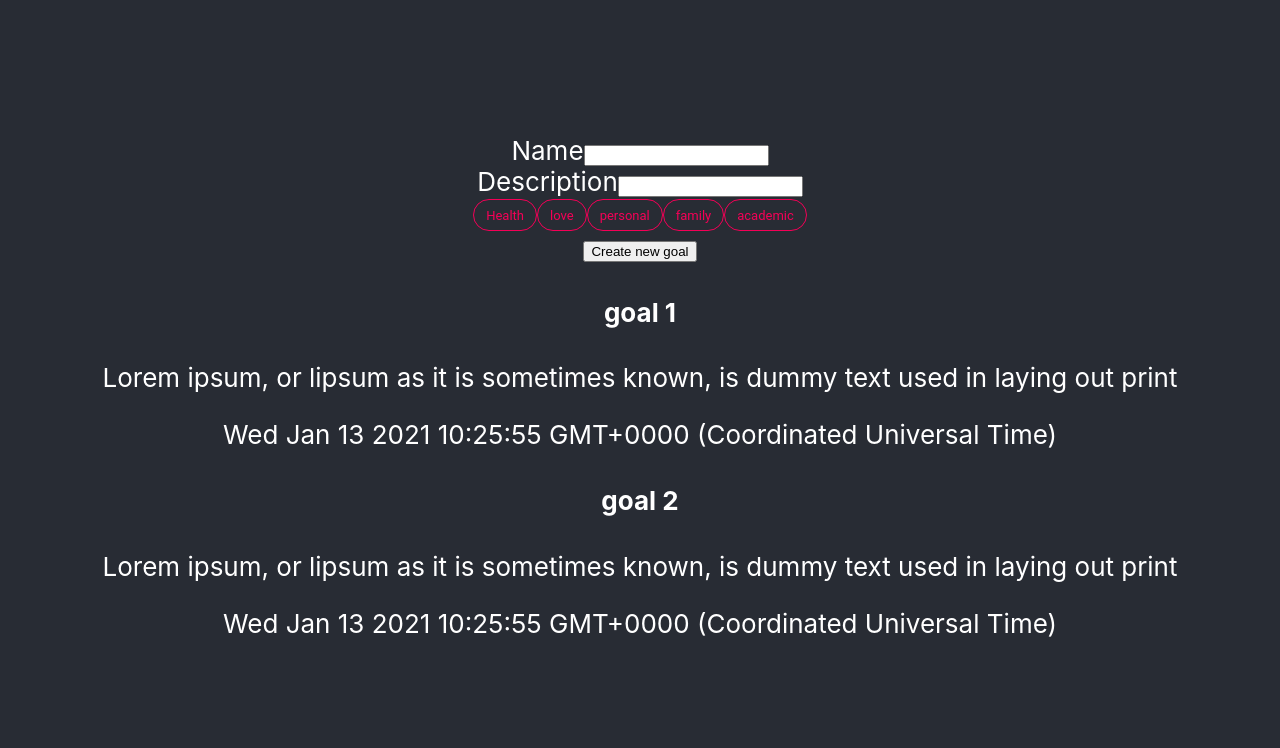
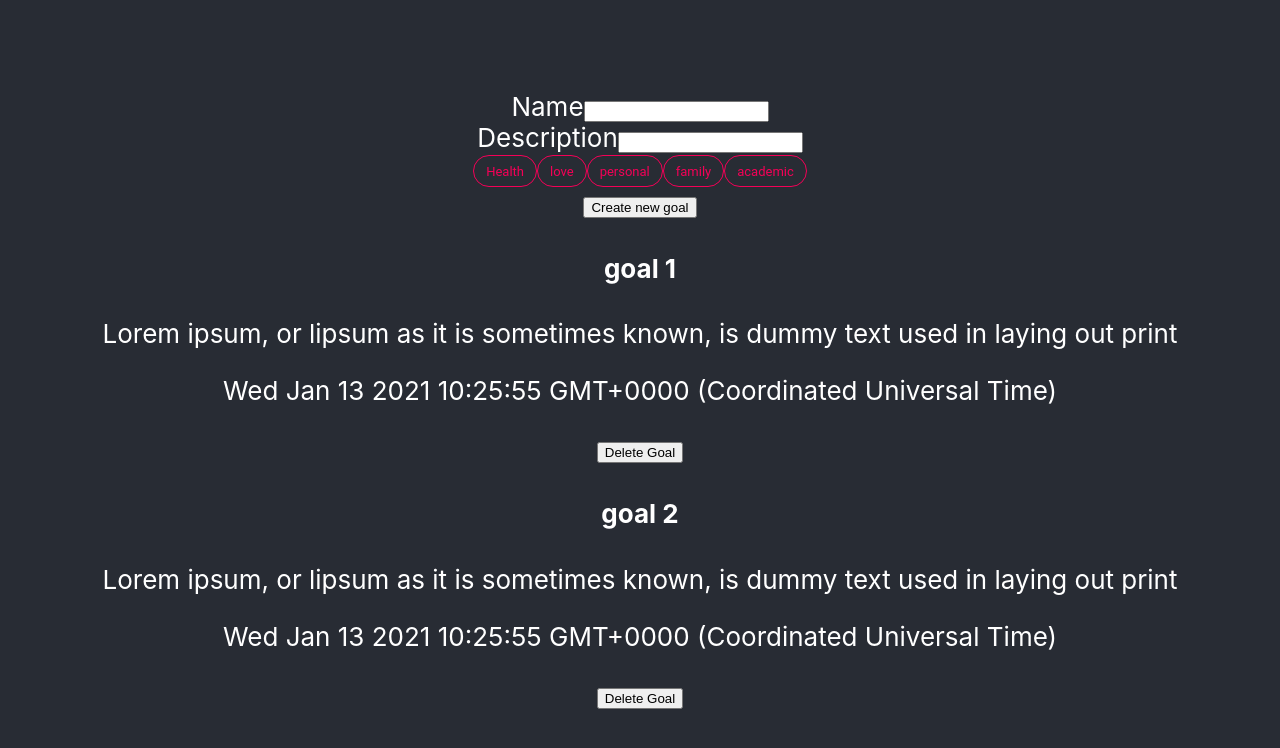
Before and after one commit to BhavyaCodes/get-it-done, a React (Create React App) app: page / in a window 1280 px wide. Shown: the top 748 px of the page. Built offline with nearby package versions, Linux system fonts and the light colour scheme.

Commit message:
add delete goal button

```diff
--- a/src/components/DisplayGoals.jsx
+++ b/src/components/DisplayGoals.jsx
@@ -9,6 +9,10 @@ function DisplayGoals({ goals }) {
     ));
   };
 
+  const handleDeleteGoal = (goalId) => {
+    console.log(goalId);
+  };
+
   const renderGoals = () => {
     return goals.map((goal) => (
       <div key={goal._id}>
@@ -18,6 +22,14 @@ function DisplayGoals({ goals }) {
         {goal?.hashTags &&
           goal?.hashTags?.length !== 0 &&
           renderHashTags(goal.hashTags)}
+        <button
+          type="button"
+          onClick={() => {
+            handleDeleteGoal(goal._id);
+          }}
+        >
+          Delete Goal
+        </button>
       </div>
     ));
   };
```
